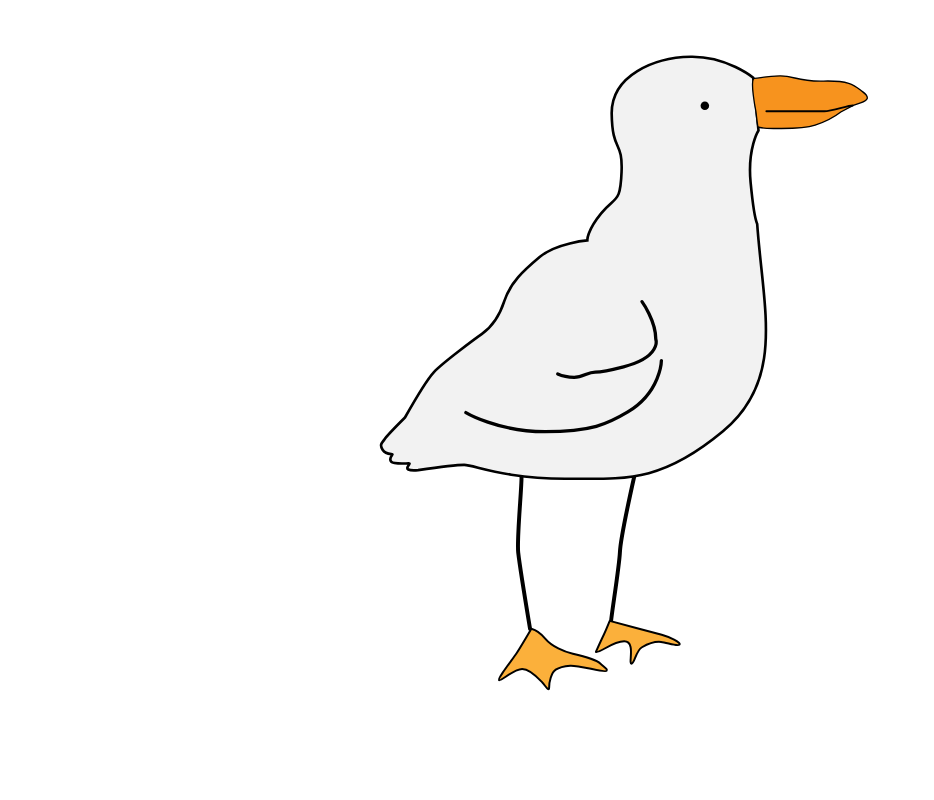
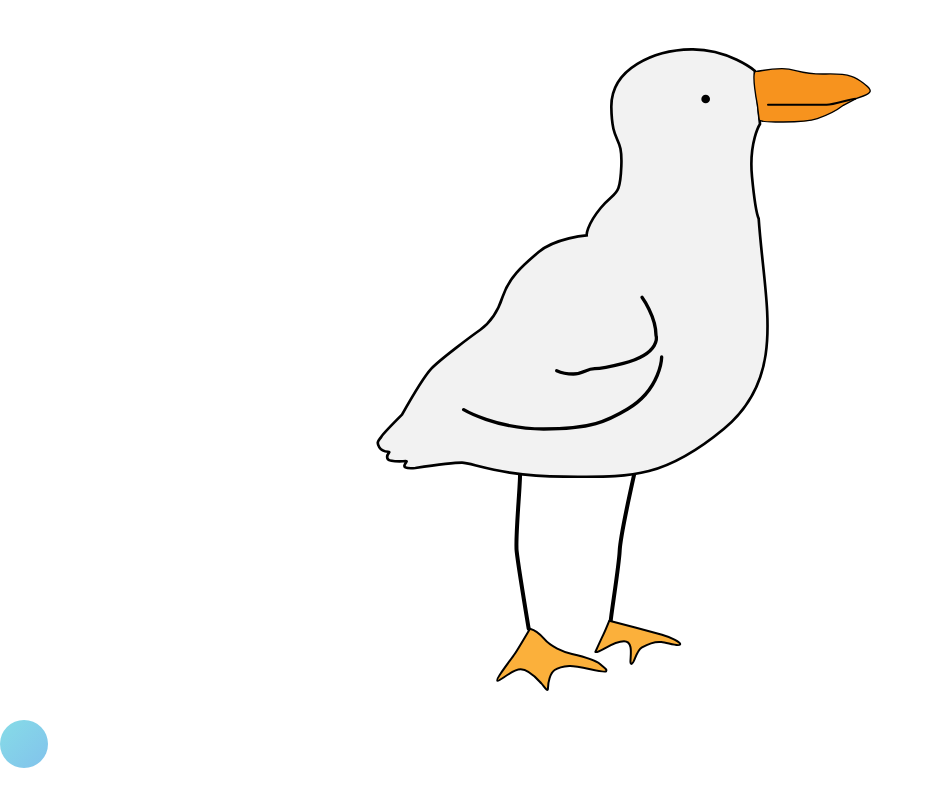
Before and after one commit to Fryles/SeagullSaftey, a plain HTML site: page index.html in a window 1280 px wide. Shown: the whole page, without its empty margins (0-934 px from the left). Drawn offline with Linux system fonts and the light colour scheme.

Commit message:
added css for node

```diff
--- a/index.css
+++ b/index.css
@@ -0,0 +1,52 @@
+:root {
+	--overlay-color-1: #7575fa;
+	--overlay-color-2: rgb(134, 220, 231);
+	--anim-duration: 3s;
+}
+.seagullNode {
+	position: absolute;
+	display: block;
+	font-size: 45px;
+	cursor: pointer;
+	width: 48px;
+	height: 48px;
+	border-radius: 50%;
+	text-align: center;
+	position: relative;
+	text-decoration: none;
+	z-index: 1;
+	color: #fff;
+	background: linear-gradient(
+		-45deg,
+		var(--overlay-color-1),
+		var(--overlay-color-2)
+	);
+	background-size: 400% 400%;
+	transition: all 0.6s ease;
+}
+
+@keyframes AnimationName {
+	0% {
+		background-position: 42% 0%;
+	}
+	50% {
+		background-position: 59% 100%;
+	}
+	100% {
+		background-position: 42% 0%;
+	}
+}
+
+.seagullNode:hover {
+	animation: AnimationName var(--anim-duration) ease infinite;
+
+	box-shadow: 0 0 10px rgba(11, 52, 187, 0.6);
+}
+
+#seagullContainer {
+	position: absolute;
+	top: 0;
+	left: 0;
+	width: 100%;
+	height: 100%;
+}
--- a/index.html
+++ b/index.html
@@ -12,6 +12,9 @@
 	</head>
 
 	<body>
-		<img src="seagull.svg" alt="Seagull" />
+		<div id="seagullContainer">
+			<img id="seagull" src="seagull.svg" alt="Seagull" />
+			<div class="seagullNode"></div>
+		</div>
 	</body>
 </html>
```
